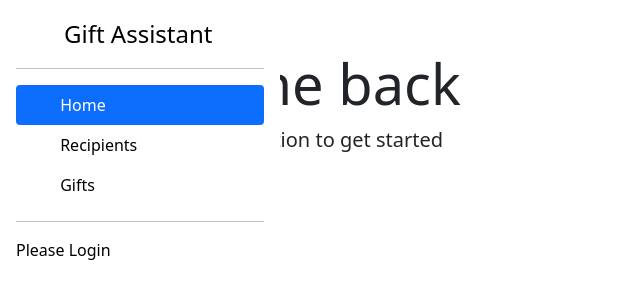
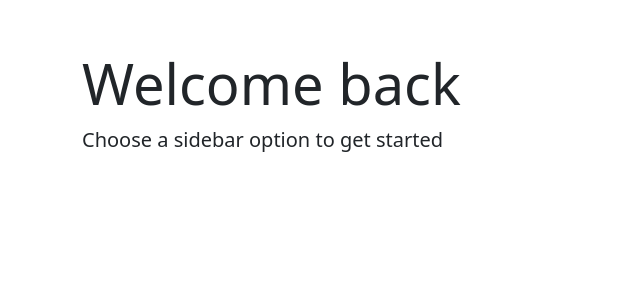
Before and after one commit to Se7enSquared/gift-assistant, a Django app: template gift_app/templates/gift_app/welcome.html in a window 1280 px wide. Shown: the top 300 px of the page, without its empty margins (0-640 px from the left). Run offline with Django 4.2, Linux system fonts and the light colour scheme; the template is opened without the code that fills it, so the values that code supplies are empty.

Commit message:
updated sidebar

```diff
--- a/gift_app/templates/gift_app/sidebar.html
+++ b/gift_app/templates/gift_app/sidebar.html
@@ -1,4 +1,5 @@
-<div class="d-flex flex-column flex-shrink-0 p-3 text-black bg-white" style="width: 280px;">
+{% if user.is_authenticated %}
+    <div class="d-flex flex-column flex-shrink-0 p-3 text-black bg-white" id="sidebar" style="width: 280px;">
         <a href="/" class="d-flex align-items-center mb-3 mb-md-0 me-md-auto text-black text-decoration-none">
             <svg class="bi me-2" width="40" height="32">
                 <use xlink:href="#bootstrap"></use>
@@ -34,13 +35,12 @@
         </ul>
         <hr>
         <div class="dropdown">
-        {% if user.is_authenticated %}
             <a href="#" class="d-flex align-items-center text-black text-decoration-none dropdown-toggle" id="dropdownUser1"
                 data-bs-toggle="dropdown" aria-expanded="false">
                 <img src="https://github.com/mdo.png" alt="" width="32" height="32" class="rounded-circle me-2">
                 <strong>{{ user.get_username }}</strong>
             </a>
-        <ul class="dropdown-menu dropdown-menu-dark text-small shadow" aria-labelledby="dropdownUser1">
+            <ul class="dropdown-menu dropdown-menu-light text-small shadow" aria-labelledby="dropdownUser1">
                 <li><a class="dropdown-item" href="#">Settings</a></li>
                 <li><a class="dropdown-item" href="#">Profile</a></li>
                 <li>
@@ -48,8 +48,6 @@
                 </li>
                 <li><a class="dropdown-item" href="#">Sign out</a></li>
             </ul>
-        {% else %}
-        <p>Please Login</p>
-        {% endif %}
         </div>
     </div>
+{% endif %}
```
Lines whose indentation alone changed are shown as unchanged.
